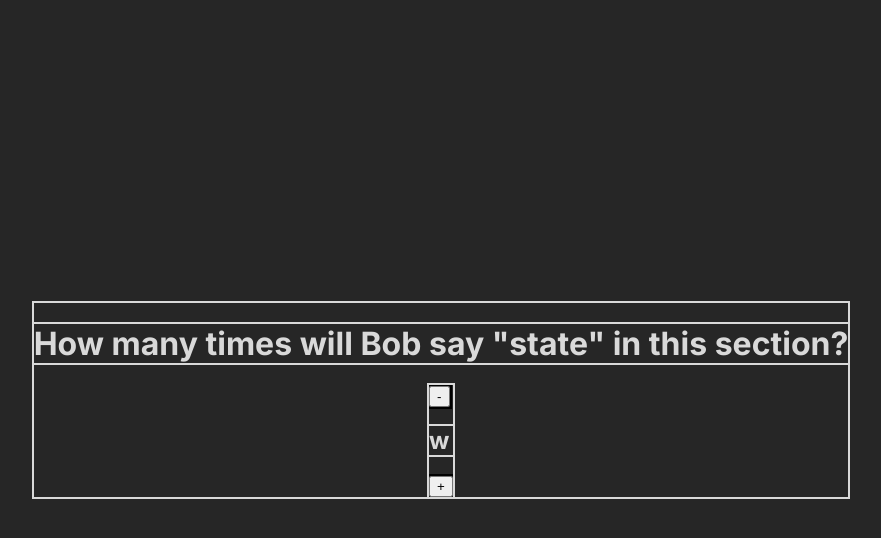
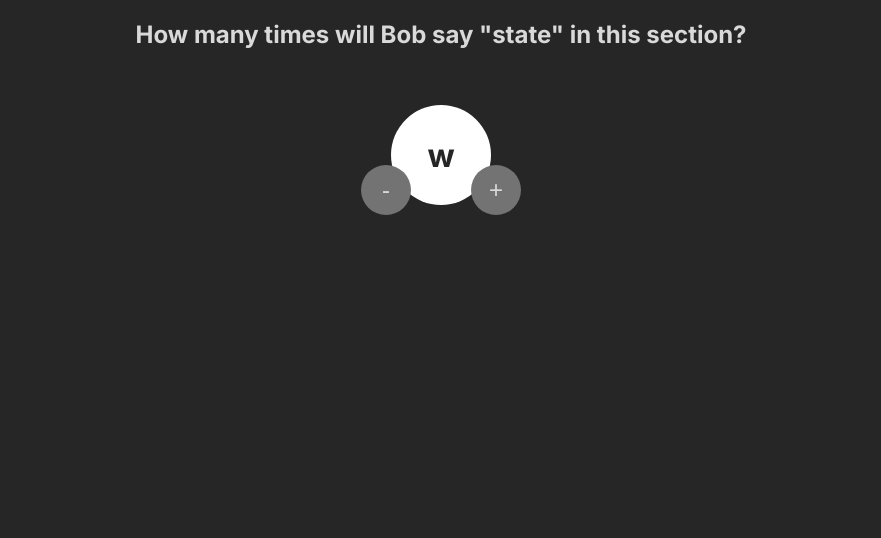
Before and after one commit to mudimurtala/BuildAndLearn, a React (Vite) app in the folder simple-page-react/: page / in a window 1280 px wide. Shown: the top 538 px of the page, without its empty margins (199-1080 px from the left). Built offline with nearby package versions, Linux system fonts and the light colour scheme.

Commit message:
Add files

```diff
--- a/simple-page-react/index.css
+++ b/simple-page-react/index.css
@@ -1,6 +1,5 @@
 * {
     box-sizing: border-box;
-    outline: 2px solid;
 }
 
 body {
@@ -9,33 +8,62 @@ body {
     background-color: #262626;
     color: #D9D9D9;
     padding: 20px;
-    height: 100vh;
     display: flex;
     justify-content: center;
     align-items: center;
 }
 
-main {
+.container {
     display: flex;
     flex-direction: column;
-    align-items: center;
 }
 
-main > .title {
-    text-align: center;
+.container > h1 {
+    font-size: 1.5rem;
+    margin-top: 0;
 }
 
-main > .value {
+.counter {
+    display: flex;
+    align-items: flex-end;
+    align-self: center;
+    margin-top: 40px;
+}
+
+.counter > button {
+    height: 50px;
+    width: 50px;
+    border-radius: 50%;
+    border: none;
+    cursor: pointer;
+    background-color: #737373;
+    color: #D9D9D9;
+    font-size: 1.5rem;
+}
+
+.counter > button:hover {
+    background-color: #404040;
+    color: #D9D9D9;
+}
+
+.count {
     background-color: white;
-    border: none;
-    border-radius: 50%;
     height: 100px;
     width: 100px;
+    border-radius: 50%;
     display: flex;
     justify-content: center;
     align-items: center;
     color: #262626;
+    margin-block: 0 10px;
     font-size: 2rem;
-    font-weight: bold;
-    cursor: pointer;
 }
+
+.plus {
+    margin-left: -20px;
+}
+
+.minus {
+    margin-right: -20px;
+    z-index: 1;
+}
```
